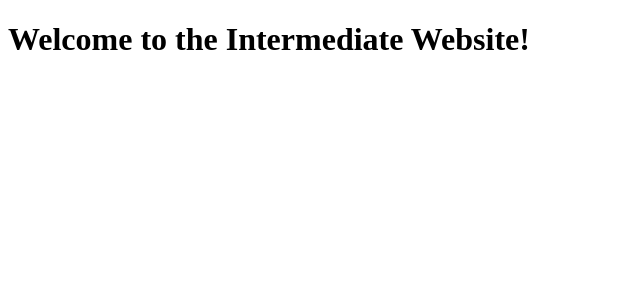
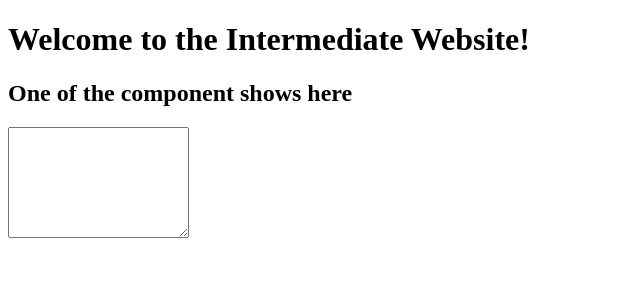
Before and after one commit to bruttozz/real-estate-website, an Angular app: page / in a window 1280 px wide. Shown: the top 300 px of the page, without its empty margins (0-640 px from the left). Built offline with nearby package versions, Linux system fonts and the light colour scheme.

Commit message:
Added new components

```diff
--- a/src/app/posts/post-create/post-create.component.html
+++ b/src/app/posts/post-create/post-create.component.html
@@ -1,10 +1,2 @@
-<!DOCTYPE html>
-<html lang="en">
-<head>
-    <meta charset="UTF-8">
-    <title>Title</title>
-</head>
-<body>
-
-</body>
-</html>
+<h2>One of the component shows here</h2>
+<textarea rows="7"></textarea>
```
